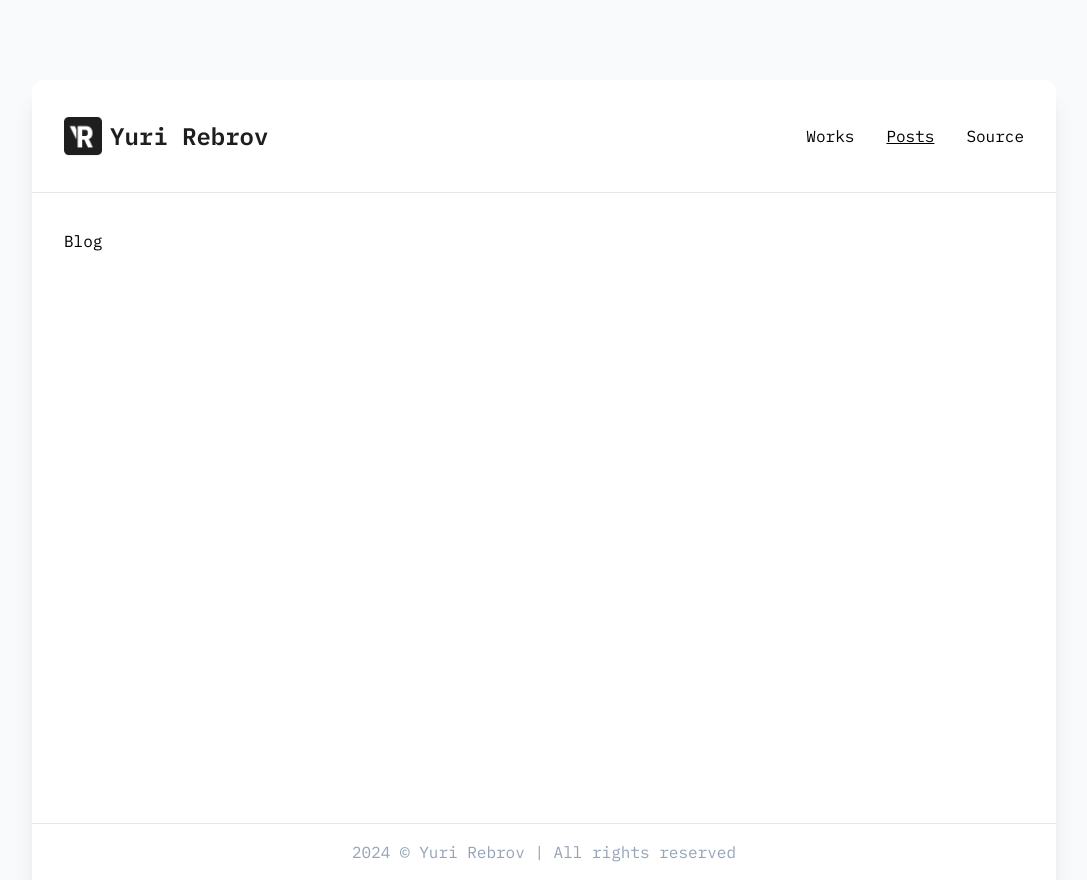
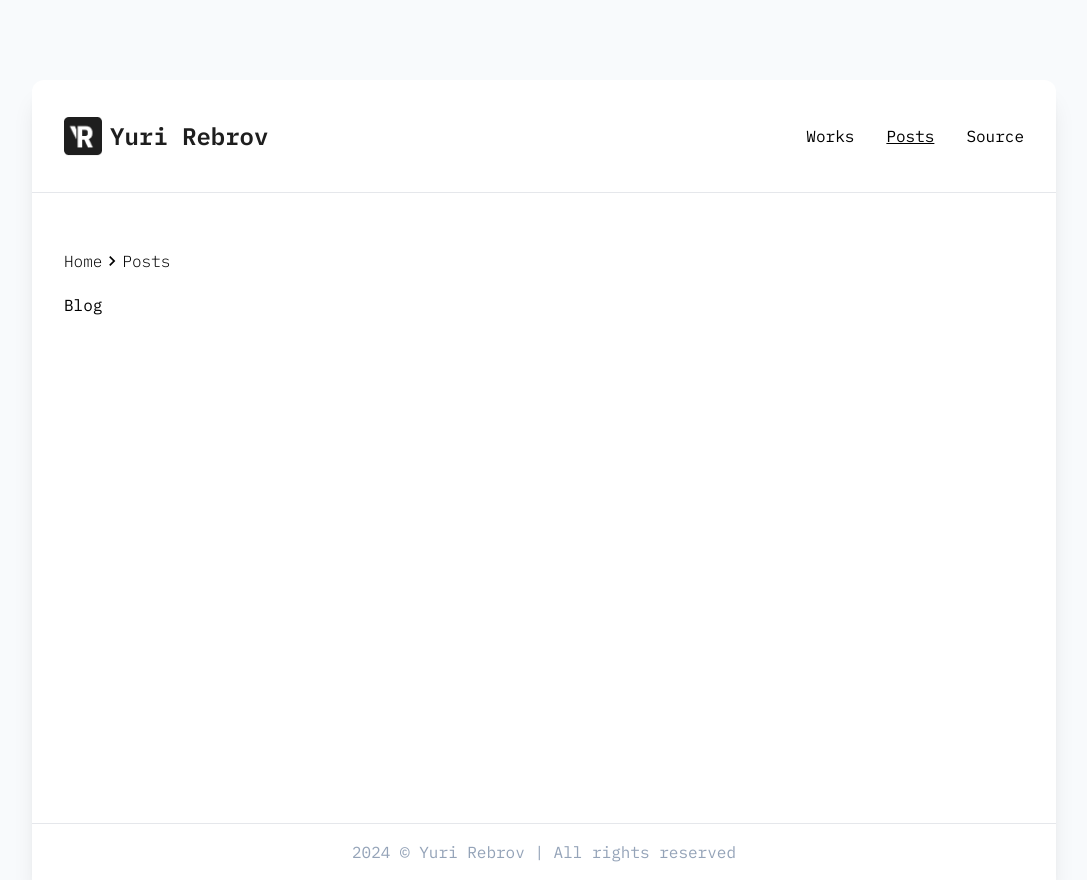
Before and after one commit to RebrovYura/yurirebrov-dev-v2, a Next.js app: page /posts in a window 1280 px wide. Shown: the whole page, without its empty margins (96-1183 px from the left). Built offline with nearby package versions, Linux system fonts and the light colour scheme.

Commit message:
ADD: breadcrumb component

```diff
--- a/app/constants/constants.ts
+++ b/app/constants/constants.ts
@@ -7,7 +7,7 @@ import expenseTracker from "@/public/thumbs/expense-tracker.png";
 import modernWebsite from "@/public/thumbs/modern-website.png";
 
 export const links: ILinks[] = [
-  //   { name: "Home", url: "/" },
+    // { name: "Home", url: "/" },
   { name: "Works", url: "/works" },
   { name: "Posts", url: "/posts" },
   { name: "Source", url: "https://github.com/RebrovYura", target: "_blank" },
@@ -18,7 +18,7 @@ export const socialLinks: ILinks[] = [
   { name: "Telegram", url: "https://t.me/davenli" },
   {
     name: "ArtStation",
-    url: "ghttps://www.artstation.com/yurirebrov",
+    url: "https://www.artstation.com/yurirebrov",
   },
 ];
 
--- a/app/posts/page.tsx
+++ b/app/posts/page.tsx
@@ -1,8 +1,10 @@
+import Breadcrumb from "../ui/Breadcrumb";
 import PageTransition from "../ui/Motion/PageTransition";
 
 export default function Page() {
   return (
     <PageTransition>
+      <Breadcrumb />
       <div>
         <p>Blog</p>
       </div>
--- a/app/ui/Breadcrumb.tsx
+++ b/app/ui/Breadcrumb.tsx
@@ -1,8 +1,12 @@
+"use client";
+
 import Link from "next/link";
+import { MdKeyboardArrowRight } from "react-icons/md";
+import { usePathname } from "next/navigation";
 import { IChildren } from "../lib/types";
-import { MdKeyboardArrowRight } from "react-icons/md";
 
 export default function Breadcrumb({ children }: IChildren) {
+  const pathname = usePathname();
   return (
     <div className="font-light text-base my-5 flex items-center">
       <Link href="/" className="text-label hover:underline">
@@ -12,14 +16,26 @@ export default function Breadcrumb({ children }: IChildren) {
         {" "}
         <MdKeyboardArrowRight size={20} className="text-label" />{" "}
       </span>
-      <Link href="/works" className="text-label hover:underline">
+      {pathname.includes("works") ? (
+        <Link href={`/works`} className="text-label hover:underline">
           Works
         </Link>
+      ) : (
+        <Link href={`/posts`} className="text-label hover:underline">
+          Posts
+        </Link>
+      )}
+      {children && (
+        <>
           <span className="inline-block">
             {" "}
             <MdKeyboardArrowRight size={20} className="text-label" />{" "}
           </span>
-      <span className="text-[18px] text-accent font-semibold">{children}</span>
+          <span className="text-[18px] text-accent font-semibold">
+            {children}
+          </span>
+        </>
+      )}
     </div>
   );
 }
--- a/app/works/chat/page.tsx
+++ b/app/works/chat/page.tsx
@@ -1,9 +1,12 @@
 import Breadcrumb from "@/app/ui/Breadcrumb";
+import { ContentTitle } from "@/app/ui/Content";
+import PageTransition from "@/app/ui/Motion/PageTransition";
 
 export default function Page() {
   return (
-    <div>
+    <PageTransition>
       <Breadcrumb>Chat App</Breadcrumb>
-    </div>
+      <ContentTitle text="Welcome to the Chat App!" />
+    </PageTransition>
   );
 }
--- a/app/works/converter/page.tsx
+++ b/app/works/converter/page.tsx
@@ -1,9 +1,12 @@
 import Breadcrumb from "@/app/ui/Breadcrumb";
+import { ContentTitle } from "@/app/ui/Content";
+import PageTransition from "@/app/ui/Motion/PageTransition";
 
 export default function Page() {
   return (
-    <div>
+    <PageTransition>
       <Breadcrumb>Converter App</Breadcrumb>
-    </div>
+      <ContentTitle text="Welcome to the Converter App!" />
+    </PageTransition>
   );
 }
--- a/app/works/expense-tracker/page.tsx
+++ b/app/works/expense-tracker/page.tsx
@@ -1,9 +1,12 @@
 import Breadcrumb from "@/app/ui/Breadcrumb";
+import { ContentTitle } from "@/app/ui/Content";
+import PageTransition from "@/app/ui/Motion/PageTransition";
 
 export default function Page() {
   return (
-    <div>
+    <PageTransition>
       <Breadcrumb>Expense Tracker App</Breadcrumb>
-    </div>
+      <ContentTitle text="Welcome to the Expense Tracker App!" />
+    </PageTransition>
   );
 }
--- a/app/works/modern-website/page.tsx
+++ b/app/works/modern-website/page.tsx
@@ -1,9 +1,12 @@
 import Breadcrumb from "@/app/ui/Breadcrumb";
+import { ContentTitle } from "@/app/ui/Content";
+import PageTransition from "@/app/ui/Motion/PageTransition";
 
 export default function Page() {
   return (
-    <div>
+    <PageTransition>
       <Breadcrumb>Modern Website</Breadcrumb>
-    </div>
+      <ContentTitle text="Welcome to the Modern Website Lending!" />
+    </PageTransition>
   );
 }
--- a/app/works/page.tsx
+++ b/app/works/page.tsx
@@ -1,4 +1,5 @@
 import { works } from "../constants/constants";
+import Breadcrumb from "../ui/Breadcrumb";
 import { Card } from "../ui/Card";
 import BlockTransition from "../ui/Motion/BlockTransition";
 import PageTransition from "../ui/Motion/PageTransition";
@@ -38,6 +39,7 @@ export default function Page() {
 
   return (
     <PageTransition>
+      <Breadcrumb></Breadcrumb>
       <div className="grid grid-cols-1 sm:grid-cols-2 md:grid-cols-1 gap-4 place-items-center">
         {works.map((item) => (
           <Card
```
Also changed, not shown: public/works/converter1.png (added), 1 other file (tests, documents, lock files or other folders). Lines whose indentation alone changed are shown as unchanged.
